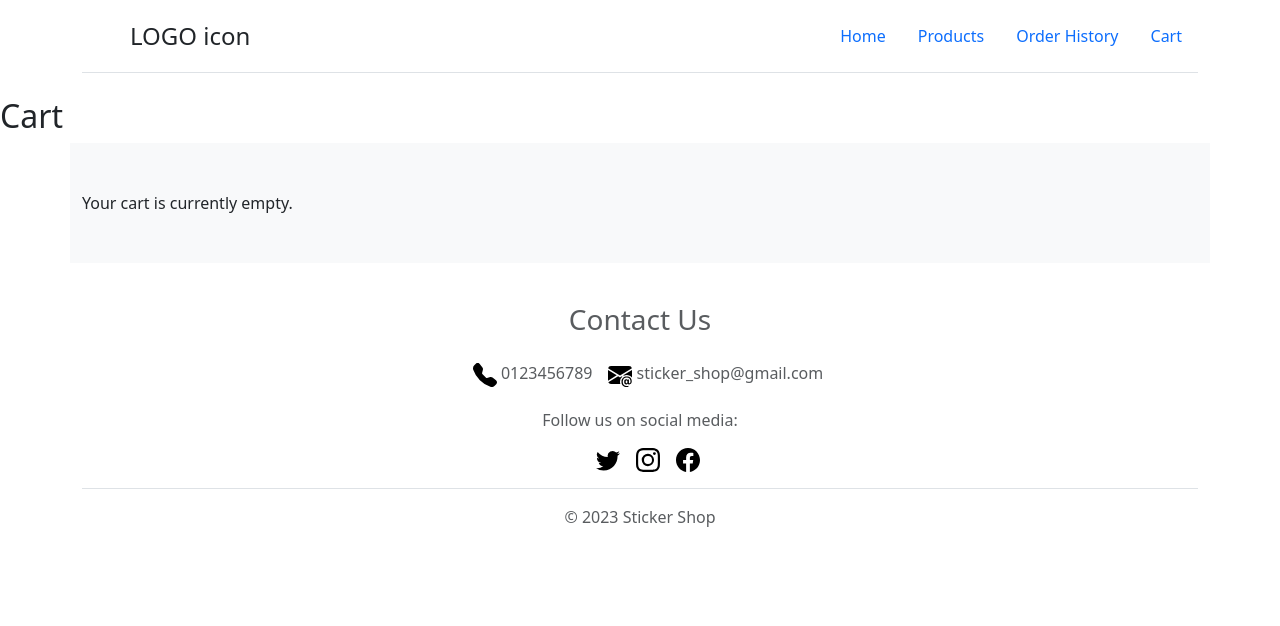
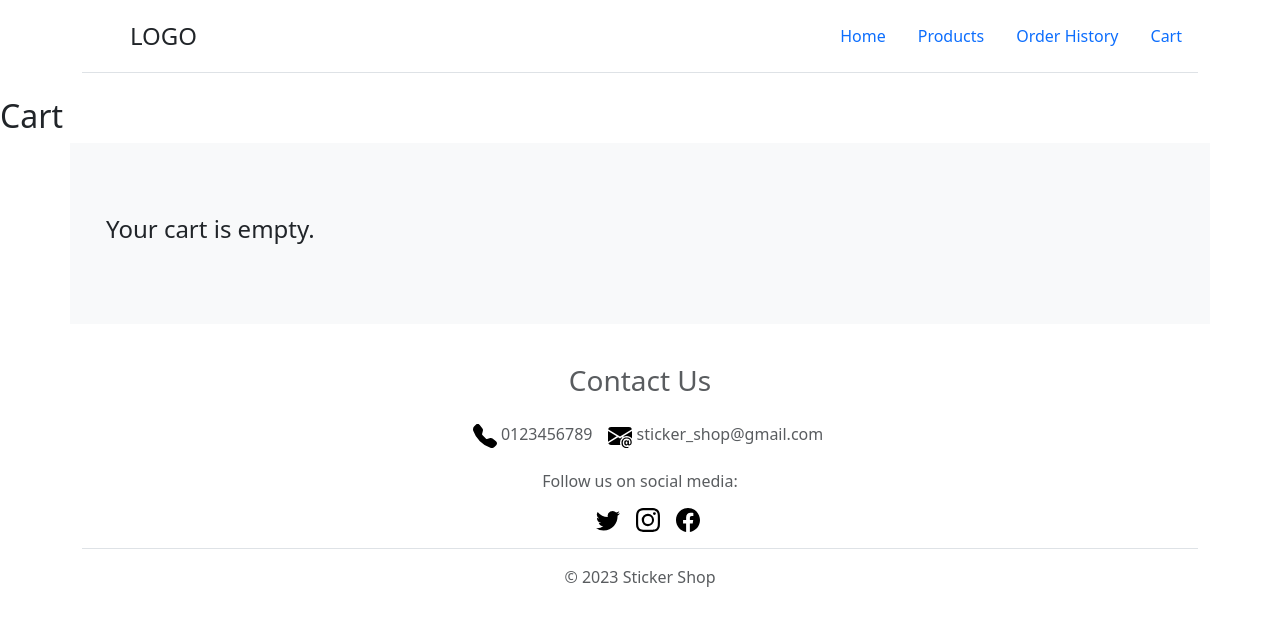
Before and after one commit to MERN-Project-Sticker-Shop/T3A2-Client, a React (Vite) app: page /cart in a window 1280 px wide. Shown: the top 626 px of the page. Built offline with nearby package versions, Linux system fonts and the light colour scheme.

Commit message:
working on displaying the total payable

```diff
--- a/src/components/AddedProduct.jsx
+++ b/src/components/AddedProduct.jsx
@@ -3,10 +3,11 @@ import Trash from '../assets/trash3.svg'
 import Plus from '../assets/plus-square.svg'
 import Minus from '../assets/dash-square.svg'
 
-const AddedProduct = ({item, setCart, cart}) => {
+const AddedProduct = ({item, setCart, cart, getSubtotals}) => {
 
   const [quantity, setQuantity] = useState(item.counts)
 
+// **** Bug to be fixed: when the quantities are being modified, products in cart swap places when they reach the same quantity
   function increaseQuantity () {
     setQuantity(quantity+1)
     setCart([...cart,item])
@@ -31,6 +32,8 @@ const AddedProduct = ({item, setCart, cart}) => {
     const difference = cart.filter(product => !toRemove.includes(product))
     setCart(difference)
   }
+
+//   getSubtotals(quantity, item.price)
 
   return (
           <div className="card-body p-4">
--- a/src/components/Cart.jsx
+++ b/src/components/Cart.jsx
@@ -1,7 +1,9 @@
-import React from 'react'
+import React, { useState } from 'react'
 import AddedProduct from './AddedProduct'
 
 const Cart = ({cart, setCart}) => {
+
+  const [subtotals, setSubtotals] = useState([])
 
     // sort the cart for duplicated products using a new set cart
   const sortedCart = new Set()
@@ -23,12 +25,26 @@ const Cart = ({cart, setCart}) => {
   // convert the cart back to an array
   const readyCart = Array.from(sortedCart)
 
+
+  function getSubtotals(quantity, price) {
+    setSubtotals([...subtotals, quantity*price])
+  }
+
+  // const payable = subtotals.reduce((partialSum, additional) => partialSum + additional, 0)
+
+  const payable = 0
+  // console.log(subtotals)
+
   return (
     <>
       <h2>Cart</h2>
       <div className="container py-5 bg-light">
-        {readyCart.map(item => <div className="card rounded-3 mb-4" key={item.id}><AddedProduct item={item} setCart={setCart} cart={cart}/></div>)}
-        {readyCart.length > 0 ? "Total Payable:" : "Your cart is currently empty."}
+        {readyCart.map(item => <div className="card rounded-3 mb-4" key={item.id}><AddedProduct item={item} setCart={setCart} cart={cart} getSubtotals={getSubtotals}/></div>)}
+        <div className="card-body p-4">
+            <div className="row d-flex justify-content-between align-items-center">
+                {readyCart.length > 0 ? <h4>Total Payable: ${payable}</h4> : <h4>Your cart is empty.</h4>}
+            </div>
+        </div>
       </div>
     </>
   )
--- a/src/components/Navbar.jsx
+++ b/src/components/Navbar.jsx
@@ -8,7 +8,7 @@ const Navbar = ({cart_num}) => {
     <header className="d-flex flex-wrap justify-content-center py-3 mb-4 border-bottom">
       <a href="/" className="d-flex align-items-center mb-3 mb-md-0 me-md-auto text-dark text-decoration-none">
         <svg className="bi me-2" width="40" height="32"></svg>
-        <span className="fs-4">LOGO icon</span>
+        <span className="fs-4">LOGO</span>
       </a>
 
       <ul className="nav nav-pills">
```
